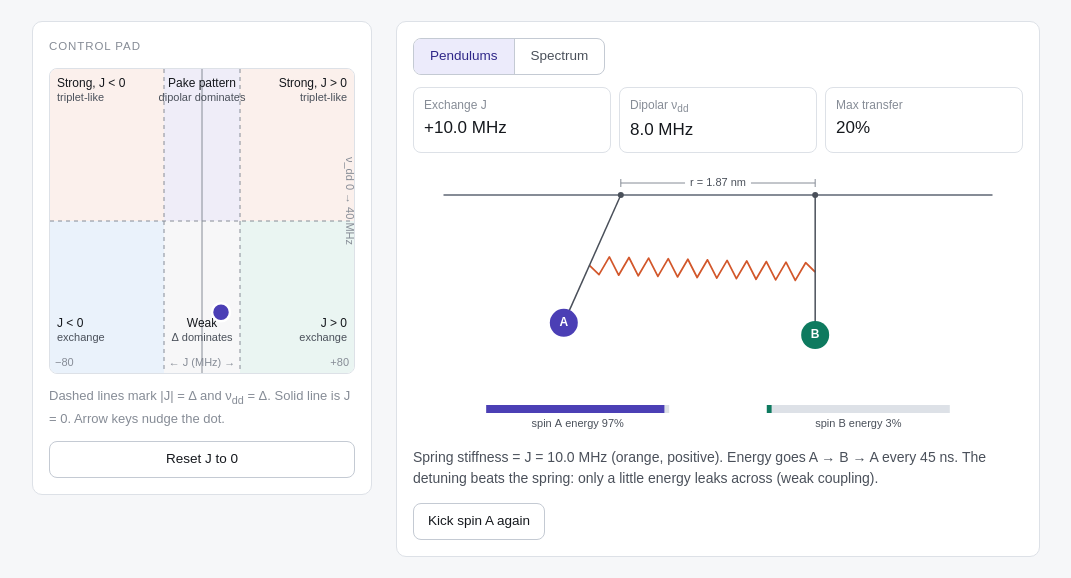
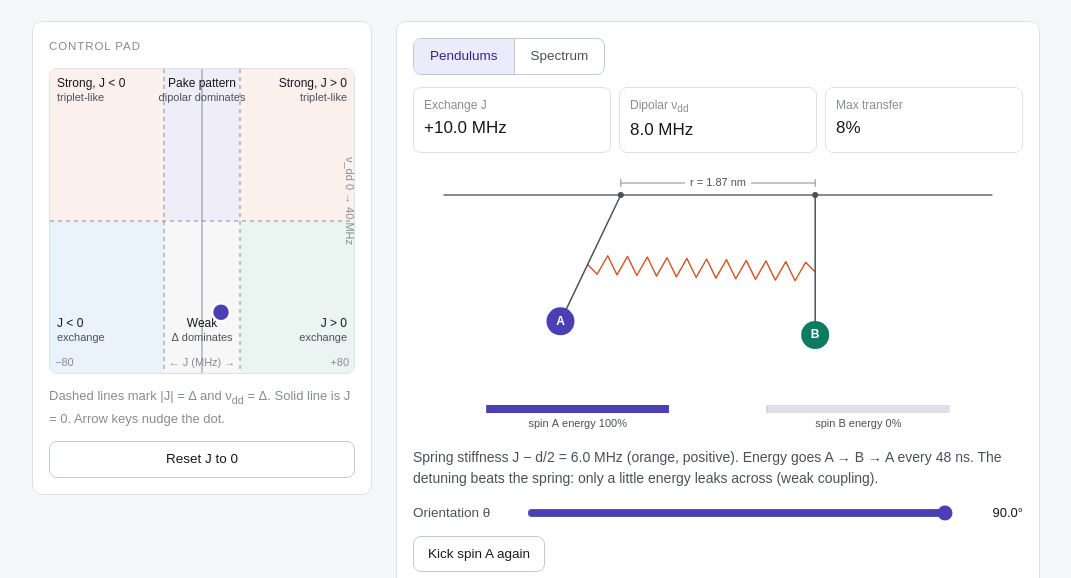
Before and after one commit to Heutz-Wade-Group-Repo/Biradicals175, a plain HTML site: page index.html in a window 1280 px wide. Shown: the part 176-754 px from the top of the page, without its empty margins (104-1175 px from the left). Drawn offline with Linux system fonts and the light colour scheme.

Commit message:
reverted changes

```diff
--- a/index.html
+++ b/index.html
@@ -103,13 +103,18 @@ code{font-family:var(--mono);font-size:.92em}
       <div class="view" id="specBox" hidden><canvas id="spec" role="img" aria-label="First-derivative powder EPR spectrum of the coupled spin pair"></canvas></div>
       <div class="view" id="pendBox"><canvas id="pend" role="img" aria-label="Two pendulums for the two spins, spaced by the inter-spin distance and joined by a spring whose stiffness is the flip-flop coupling"></canvas></div>
       <p class="regime" id="regime" aria-live="polite"></p>
+      <div class="row" id="thRow">
+        <label for="th">Orientation θ</label>
+        <input type="range" id="th" min="0" max="90" step="0.5" value="90">
+        <output id="tho" for="th"></output>
+      </div>
       <div class="row" id="kickRow"><button class="btn" id="kick" type="button">Kick spin A again</button></div>
     </section>
   </div>
 
   <section class="notes" aria-label="Notes">
     <div><h2>Spectrum</h2><p>First-derivative, field-swept style display on a frequency axis, powder-averaged over θ with a 2 MHz Gaussian line. The g offset is fixed at Δ = 20 MHz so the weak and strong regimes have a fixed boundary.</p></div>
-    <div><h2>Pendulums</h2><p>Each pendulum is a spin; the 20 MHz detuning makes them slightly different lengths. The spring is the flip-flop term J − d/2, where d = ν<sub>dd</sub>(1 − 3cos²θ). The pendulums are shown at the magic angle, θ = 54.7°, where d = 0, so the spring is J alone and the dipolar coupling only sets the spacing. Energy moved from A to B peaks at J²/(Δ² + J²) and repeats every 1/√(Δ² + J²).</p></div>
+    <div><h2>Pendulums</h2><p>Each pendulum is a spin; the 20 MHz detuning makes them slightly different lengths. The spring is the flip-flop term J − d/2, where d = ν<sub>dd</sub>(1 − 3cos²θ). Energy moved from A to B peaks at B²/(Δ² + B²) and repeats every 1/√(Δ² + B²).</p></div>
     <div><h2>Distance</h2><p>Pendulum spacing follows r = (52.04 / ν<sub>dd</sub>)<sup>1/3</sup> nm. J is treated as an independent knob here; in real molecules it falls off steeply with distance and depends on the bridge.</p></div>
   </section>
 </div>
@@ -119,7 +124,7 @@ code{font-family:var(--mono);font-size:.92em}
 const JMAX=80,DMAX=40,FR=120,NP=600,NC=300,DL=20,LW=2,RMIN=1.1,RMAX=4;
 let J=10,D=8,view='P',t0=performance.now(),raf=null,sepNow=null;
 const $=id=>document.getElementById(id);
-const pad=$('pad'),sp=$('spec'),pe=$('pend');
+const pad=$('pad'),sp=$('spec'),pe=$('pend'),th=$('th');
 const tok=n=>getComputedStyle(document.documentElement).getPropertyValue(n).trim();
 const rOf=d=>d>0.01?Math.cbrt(52.04/d):Infinity;
 const reduce=matchMedia('(prefers-reduced-motion: reduce)');
@@ -186,7 +191,7 @@ function drawSpec(){
   for(let i=0;i<NP;i++){const x=pl+i/(NP-1)*pw,yy=base-y[i]/mx*sc;i?c.lineTo(x,yy):c.moveTo(x,yy)}c.stroke();
 }
 
-function coupling(){return{d:0,B:J}}
+function coupling(){const cc=Math.cos(+th.value*Math.PI/180),d=D*(1-3*cc*cc);return{d,B:J-d/2}}
 
 function drawPend(now){
   const f=fit(pe);if(!f)return;const{c,W,H}=f;
@@ -232,6 +237,7 @@ function loop(now){drawPend(reduce.matches?t0+1500:now);raf=(view==='P'&&!reduce
 
 function update(){
   const aJ=Math.abs(J);
+  $('tho').textContent=(+th.value).toFixed(1)+'°';
   $('oJ').textContent=(J<-0.05?'−':J>0.05?'+':'')+aJ.toFixed(1)+' MHz';
   $('oD').textContent=D.toFixed(1)+' MHz';
   pad.setAttribute('aria-valuetext','J '+J.toFixed(1)+' MHz, dipolar '+D.toFixed(1)+' MHz');
@@ -251,8 +257,8 @@ function update(){
     $('k3').textContent='Max transfer';
     $('oR').textContent=Math.round(fr*100)+'%';
     const per=(1000/C).toFixed(0)+' ns';
-    const spr=Math.abs(B)<0.3?'No spring (J = 0): at the magic angle the dipolar flip-flop term vanishes, so the pendulums swing independently however close they are.':
-      'Spring stiffness = J = '+B.toFixed(1)+' MHz ('+(B>0?'orange, positive':'green, negative')+'). Energy goes A → B → A every '+per+'.';
+    const spr=Math.abs(B)<0.3?'No spring (J − d/2 ≈ 0): the pendulums swing independently, however close they are.':
+      'Spring stiffness J − d/2 = '+B.toFixed(1)+' MHz ('+(B>0?'orange, positive':'green, negative')+'). Energy goes A → B → A every '+per+'.';
     const tune=fr>0.8?' The spring beats the detuning: near-complete swap, and the pendulums lock into in-phase and anti-phase modes (triplet and singlet).':fr<0.2?' The detuning beats the spring: only a little energy leaks across (weak coupling).':' Partial transfer: spring and detuning are comparable.';
     t=spr+tune;
     if(!raf)drawPend(reduce.matches?t0+1500:performance.now());
@@ -263,7 +269,7 @@ function update(){
 
 function setView(v){
   view=v;$('vS').setAttribute('aria-pressed',v==='S');$('vP').setAttribute('aria-pressed',v==='P');
-  $('specBox').hidden=v!=='S';$('pendBox').hidden=v!=='P';$('kickRow').hidden=v!=='P';
+  $('specBox').hidden=v!=='S';$('pendBox').hidden=v!=='P';$('thRow').hidden=v!=='P';$('kickRow').hidden=v!=='P';
   if(v==='P'){t0=performance.now();sepNow=null}
   update();
   if(v==='P'&&!raf&&!reduce.matches)raf=requestAnimationFrame(loop);
@@ -278,6 +284,8 @@ pad.addEventListener('keydown',e=>{const st=e.shiftKey?5:1;let h=true;
   if(e.key==='ArrowLeft')J=Math.max(-JMAX,J-st);else if(e.key==='ArrowRight')J=Math.min(JMAX,J+st);
   else if(e.key==='ArrowUp')D=Math.min(DMAX,D+st);else if(e.key==='ArrowDown')D=Math.max(0,D-st);else h=false;
   if(h){e.preventDefault();update();if(view==='P')t0=performance.now()}});
+th.addEventListener('input',update);
+th.addEventListener('change',()=>{if(view==='P')t0=performance.now()});
 $('vS').onclick=()=>setView('S');$('vP').onclick=()=>setView('P');
 $('kick').onclick=()=>{t0=performance.now();if(reduce.matches)update()};
 $('zero').onclick=()=>{J=0;update();t0=performance.now()};
```
